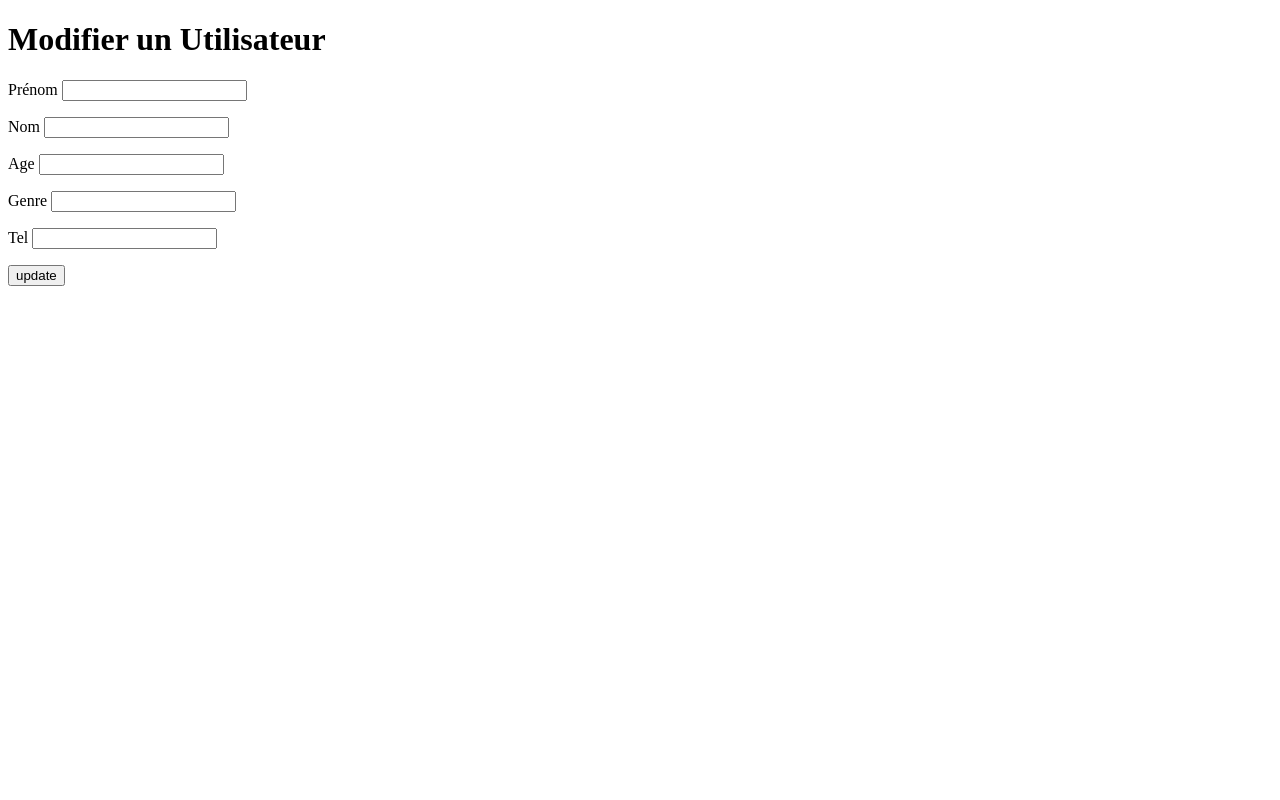
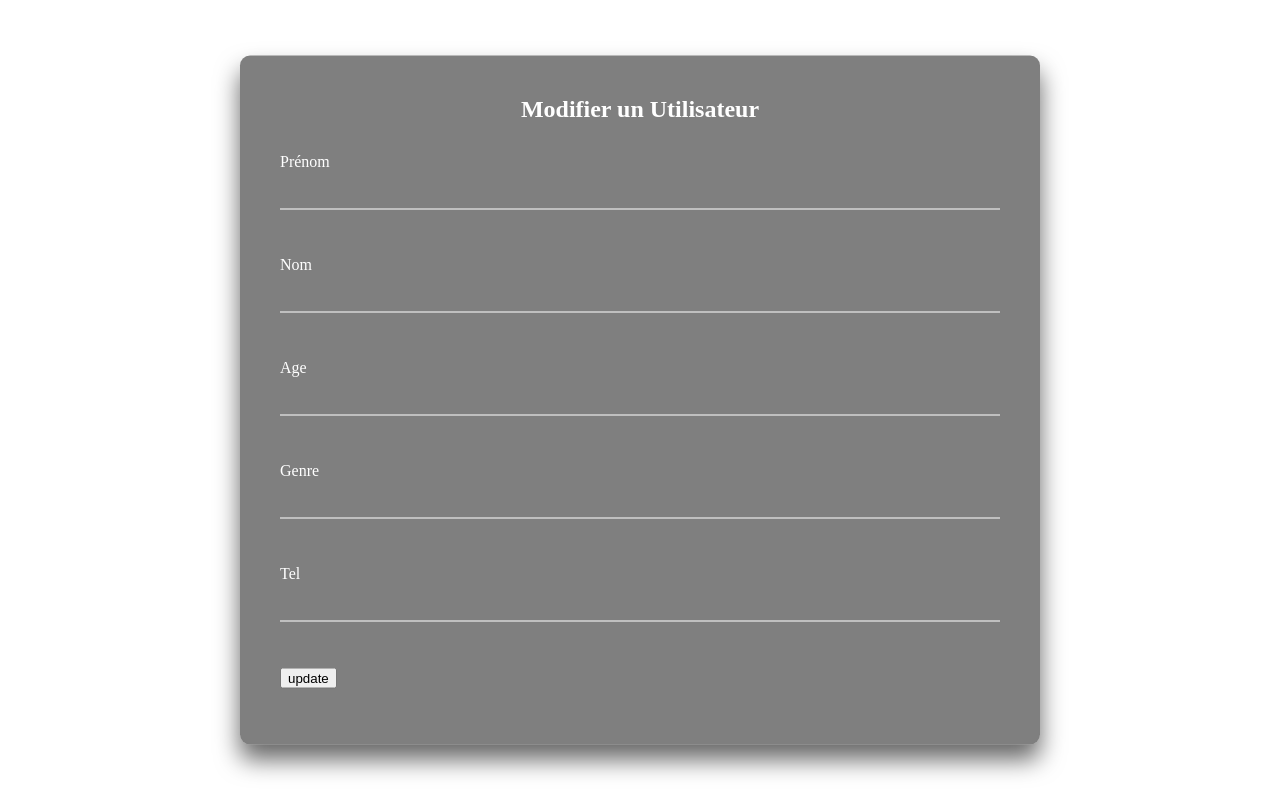
Before and after one commit to karol-kubik/karol-kubik.github.io, a PHP site: page /Utilisateur/user_modification.php?id_utilisateur=1 in a window 1280 px wide. Run offline with PHP 8.4, Linux system fonts and the light colour scheme; data that the repository does not hold is empty.

Commit message:
:art: Style de l'admin et panel des écrans de modification

```diff
--- /dev/null
+++ b/Partie_FAQ/CRUDStyle.css
@@ -0,0 +1,59 @@
+.info-box {
+    position: absolute;
+    top: 50%;
+    left: 50%;
+    width: 800px;
+    padding: 40px;
+    transform: translate(-50%, -50%);
+    background: rgba(0,0,0,.5);
+    box-sizing: border-box;
+    box-shadow: 0 15px 25px rgba(0,0,0,.6);
+    border-radius: 10px;
+}
+
+.info-box h2 {
+    margin: 0 0 30px;
+    padding: 0;
+    color: #fff;
+    text-align: center;
+}
+
+.info-box .input-box {
+    position: relative;
+}
+.text-input{
+    width: 100%;
+    padding: 10px 0;
+    font-size: 16px;
+    color: #fff;
+    margin-bottom: 30px;
+    border: none;
+    border-bottom: 1px solid #fff;
+    outline: none;
+    background: transparent;
+}
+
+
+.info-box .input-box input {
+    width: 100%;
+    padding: 10px 0;
+    font-size: 16px;
+    color: #fff;
+    margin-bottom: 30px;
+    border: none;
+    border-bottom: 1px solid #fff;
+    outline: none;
+    background: transparent;
+}
+
+.info-box .input-box label {
+
+    top:0;
+    left: 0;
+    padding: 10px 0;
+    margin-bottom: 10px;
+    font-size: 16px;
+    color: #fff;
+    pointer-events: none;
+    transition: .5s;
+}
--- a/Utilisateur/user_modification.php
+++ b/Utilisateur/user_modification.php
@@ -11,33 +11,36 @@ $UserSelected = $pdoStatModUser -> fetch();
 <head>
     <meta charset="UTF-8">
     <title>User modification</title>
+    <link rel="stylesheet" href="../Partie_FAQ/CRUDStyle.css">
 </head>
 <body>
-<h1>Modifier un Utilisateur</h1>
+<div class="info-box">
+<h2>Modifier un Utilisateur</h2>
 <form action="user_update.php" method="post">
     <input type="hidden" name="id_utilisateur" value="<?= $UserSelected['id_utilisateur'] ?> ">
-    <p>
+    <p class="input-box">
         <label for="first_name"> Prénom </label>
-        <input type="text" id="first_name" name="first_name" value="<?= $UserSelected['first_name'] ?>">
+        <input class="text-input" type="text" id="first_name" name="first_name" value="<?= $UserSelected['first_name'] ?>">
     </p>
-    <p>
+    <p class="input-box">
         <label for="last_name"> Nom </label>
-        <input type="text" id="last_name" name="last_name" value="<?= $UserSelected['last_name'] ?>">
+        <input class="text-input" type="text" id="last_name" name="last_name" value="<?= $UserSelected['last_name'] ?>">
     </p>
-    <p>
+    <p class="input-box">
         <label for="age"> Age </label>
-        <input type="text" id="age" name="age" value="<?= $UserSelected['age'] ?>">
+        <input class="text-input" type="text" id="age" name="age" value="<?= $UserSelected['age'] ?>">
     </p>
-    <p>
+    <p class="input-box">
         <label for="genre"> Genre </label>
-        <input type="text" id="genre" name="genre" value="<?= $UserSelected['genre'] ?>">
+        <input class="text-input" type="text" id="genre" name="genre" value="<?= $UserSelected['genre'] ?>">
     </p>
-    <p>
+    <p class="input-box">
         <label for="tel"> Tel </label>
-        <input type="text" id="tel" name="tel" value="<?= $UserSelected['tel'] ?>">
+        <input class="text-input" type="text" id="tel" name="tel" value="<?= $UserSelected['tel'] ?>">
     </p>
     <p><input type="submit" value="update"> </p>
 
 </form>
+</div>
 </body>
 </html>
```
Also changed, not shown: Partie_FAQ/faq_add.php (+8 -5 lines), Partie_FAQ/faq_modification.php (+10 -7 lines), Partie_FAQ/faq_question.php (+8 -5 lines).
